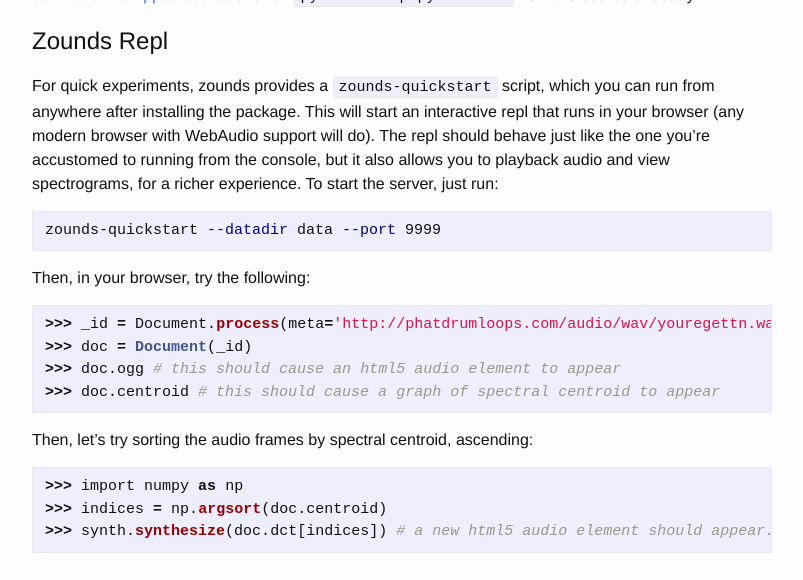
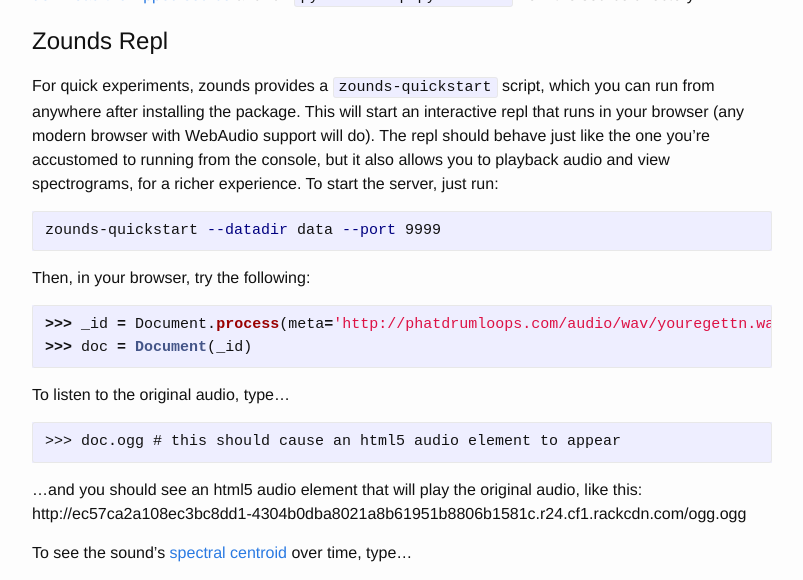
Before and after one commit to JohnVinyard/JohnVinyard.github.io, a Jekyll site: the page built from _posts/2016-04-10-installing-zounds.markdown, in a window 1280 px wide and 1400 px high, scrolled down 861 px. Shown: the top 580 px of the window, without its empty margins (238-1041 px from the left). Built offline with Jekyll 4.4.1, drawn with Linux system fonts in a browser that asks for light colours; some of the changed text lies outside the part shown.

Commit message:
Add some media to the blog post

````diff
--- a/_posts/2016-04-10-installing-zounds.markdown
+++ b/_posts/2016-04-10-installing-zounds.markdown
@@ -37,14 +37,27 @@
 ```python
 >>> _id = Document.process(meta='http://phatdrumloops.com/audio/wav/youregettn.wav')
 >>> doc = Document(_id)
+```
+
+To listen to the original audio, type...
+```
 >>> doc.ogg # this should cause an html5 audio element to appear
+```
+...and you should see an html5 audio element that will play the original audio, like this:
+http://ec57ca2a108ec3bc8dd1-4304b0dba8021a8b61951b8806b1581c.r24.cf1.rackcdn.com/ogg.ogg
+
+To see the sound's [spectral centroid](https://en.wikipedia.org/wiki/Spectral_centroid) over time, type...
+```
 >>> doc.centroid # this should cause a graph of spectral centroid to appear
 ```
+...and you should see an image like this:
+![Spectral Centroid](http://ec57ca2a108ec3bc8dd1-4304b0dba8021a8b61951b8806b1581c.r24.cf1.rackcdn.com/centroid.png)
 
 Then, let's try sorting the audio frames by spectral centroid, ascending:
-
 ```python
 >>> import numpy as np
 >>> indices = np.argsort(doc.centroid)
 >>> synth.synthesize(doc.dct[indices]) # a new html5 audio element should appear.  listen to it!
 ```
+At this point, you shoud see an html5 audio element that will play the sound, ordered by spectral centroid, ascending
+http://ec57ca2a108ec3bc8dd1-4304b0dba8021a8b61951b8806b1581c.r24.cf1.rackcdn.com/sorted_by_centroid.ogg
````
